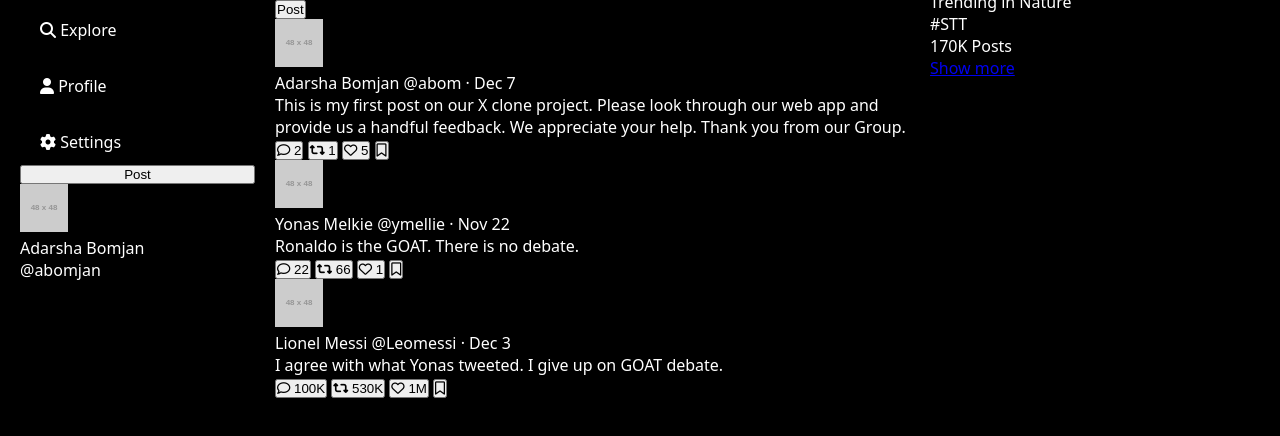
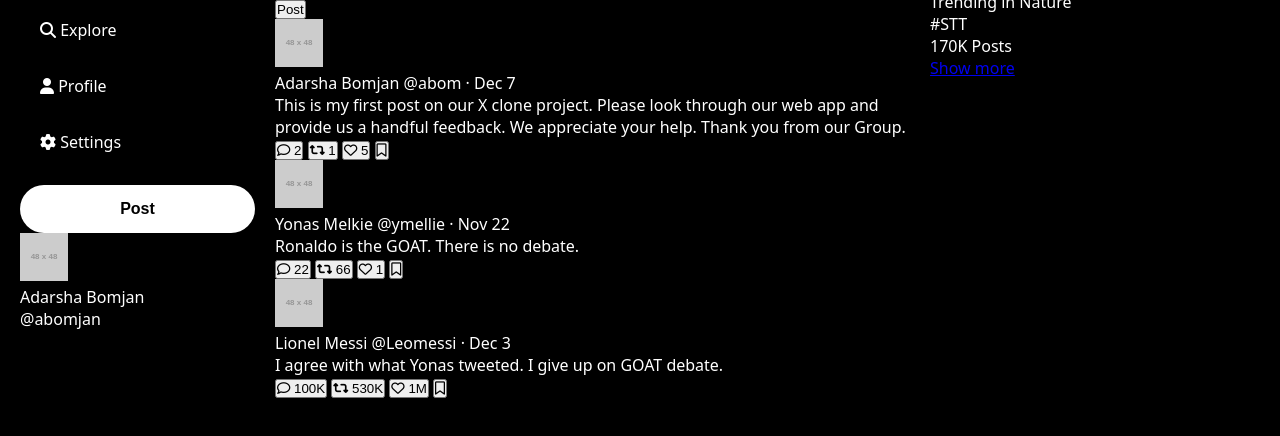
Before and after one commit to yoni4848/CSC317, a website: page assignments/5/public/index.html in a window 1280 px wide. Shown: the part 130-566 px from the top of the page. Drawn offline with Linux system fonts and the light colour scheme; placeholder pictures from the web are drawn by us.

Commit message:
Style all the buttons on the leftside bar

```diff
--- a/assignments/5/public/css/styles.css
+++ b/assignments/5/public/css/styles.css
@@ -51,3 +51,20 @@ nav a{
 nav a:hover{
     background-color: #1a1a1a;
 }
+
+.leftsideBar button{
+    background-color: white;
+    color: black;
+    font-size: 16px;
+    font-weight: bold;
+    padding: 15px;
+    margin-top: 20px;
+    border: none;
+    border-radius: 25px;
+    cursor: pointer;
+    transition: background-color 0.3s;
+}
+
+.leftsideBar button:hover{
+    background-color: #e6e6e6;
+}
```
